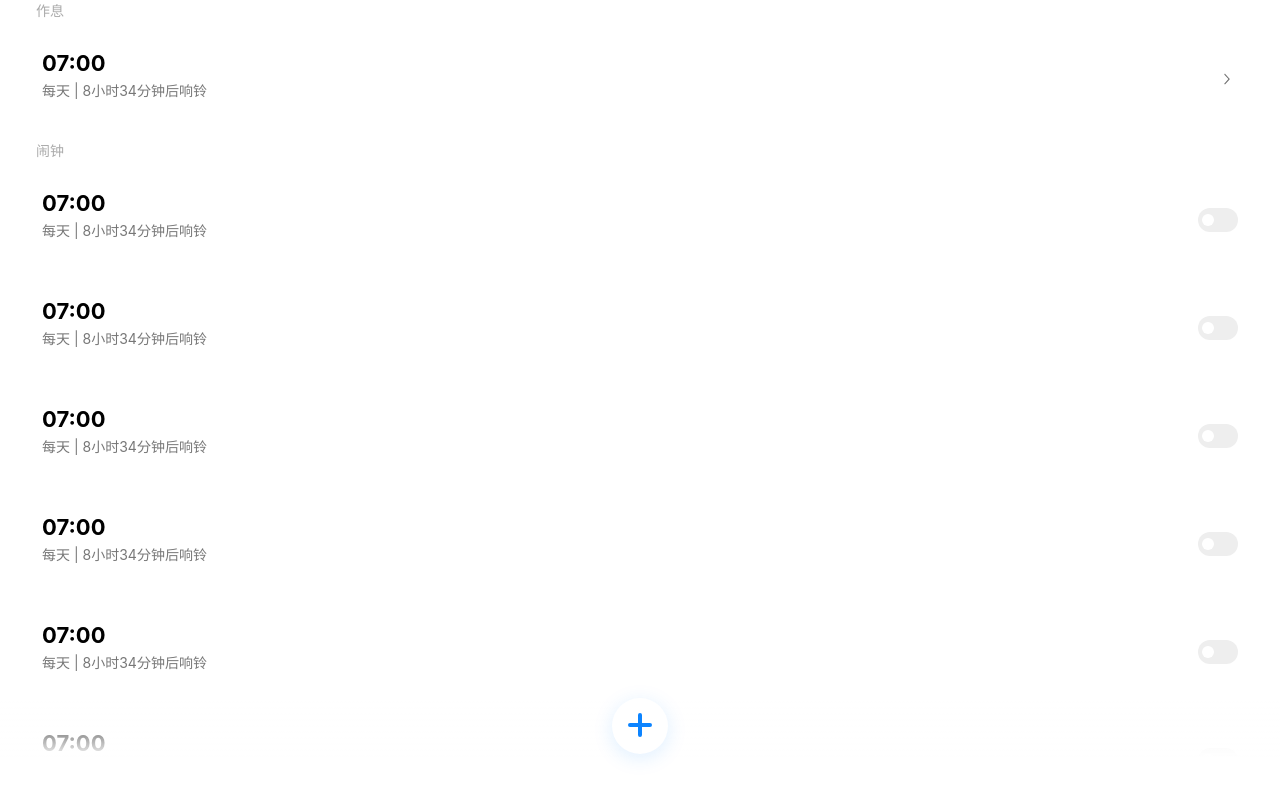
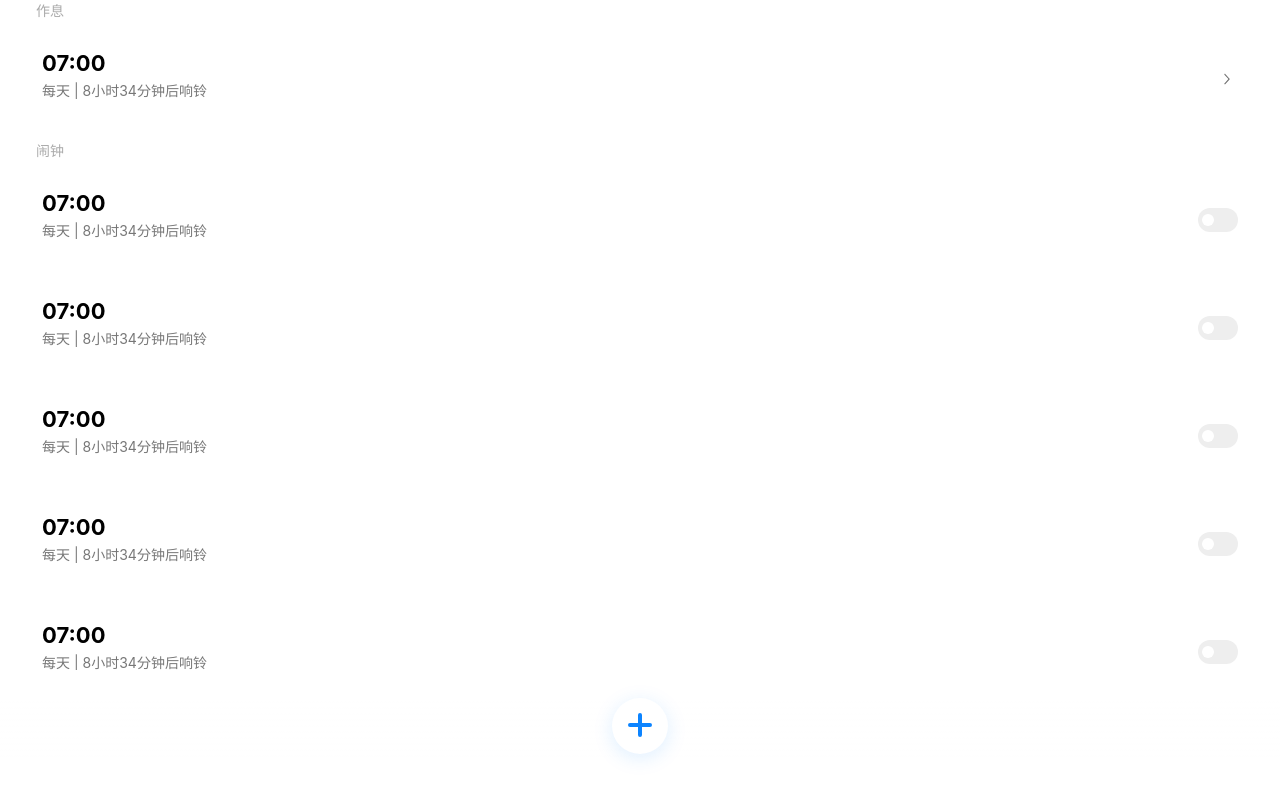
Before and after one commit to AlanLee97/react-miui-clock, a React (Create React App) app: page /select-city in a window 1280 px wide. Built offline with nearby package versions, Linux system fonts and the light colour scheme.

Commit message:
fix: test swiper

```diff
--- a/src/pages/style.scss
+++ b/src/pages/style.scss
@@ -12,8 +12,8 @@
   padding: 0 1.2rem;
   position: relative;
   width: 100%;
-  height: 100%;
-  // overflow: scroll;
+  height: calc(100vh - 13rem);
+  overflow: scroll;
 
   .group {
     .group-title {
@@ -31,7 +31,7 @@
   position: relative;
   width: 100%;
   height: 100%;
-  // overflow: scroll;
+  overflow: scroll;
 
   .clock-item-wrapper {
     margin-top: 6rem;
@@ -43,7 +43,7 @@
   position: relative;
   width: 100%;
   height: 100%;
-  // overflow: scroll;
+  overflow: scroll;
 }
 
 .page--timer {
@@ -51,7 +51,7 @@
   position: relative;
   width: 100%;
   height: 100%;
-  // overflow: scroll;
+  overflow: scroll;
 
   .hide {
     display: none !important;
@@ -80,7 +80,7 @@
   position: relative;
   width: 100%;
   height: 100%;
-  // overflow: scroll;
+  overflow: scroll;
   background-color: #fff;
 
   .small-title {
```
